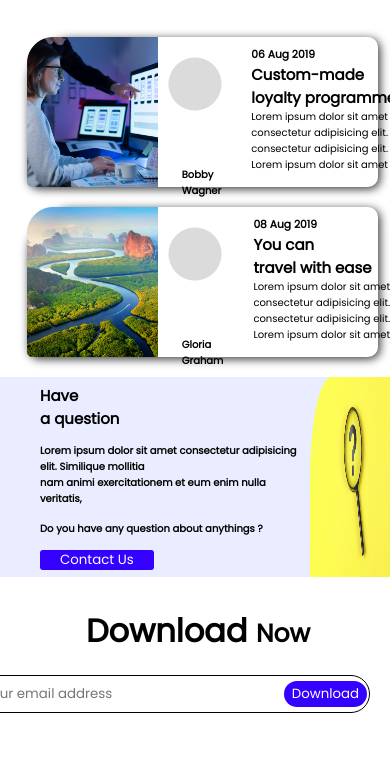
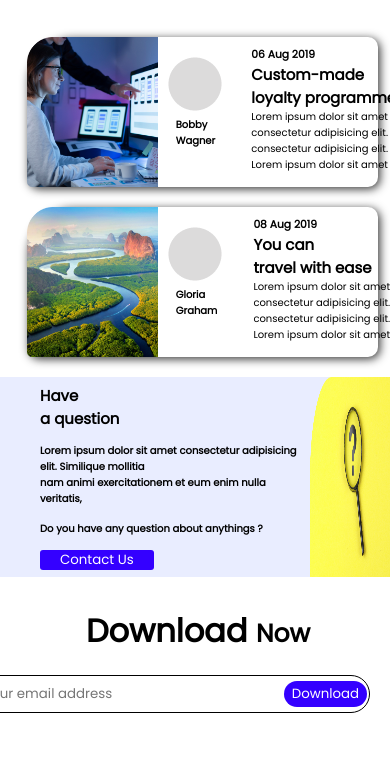
Before and after one commit to PrimePP/developer-landing-page, a website: page index.html in a window 390 px wide. Shown: the part 1408-2173 px from the top of the page. Drawn offline with Linux system fonts and the light colour scheme.

Commit message:
auhtor name fixed in blog section for mobile view

```diff
--- a/style.css
+++ b/style.css
@@ -578,8 +578,8 @@ nav{
   .blog-author{
     font-size: 10px;
     position: relative;
-    right:15px;
-    top: 45px;
+    right:18px;
+    top: 20px;
   }
   .blog-content{
     margin-top: -30px;
```
